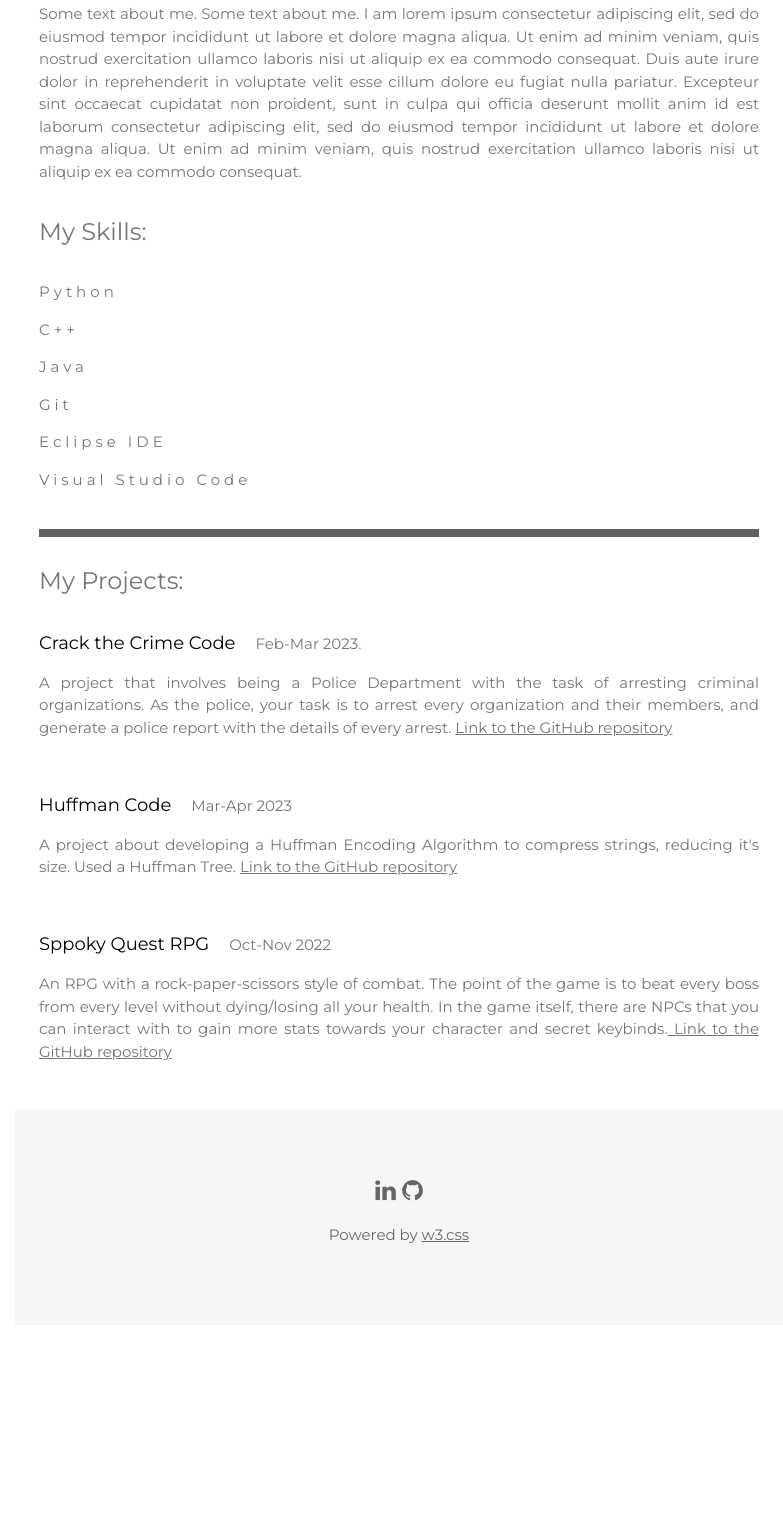
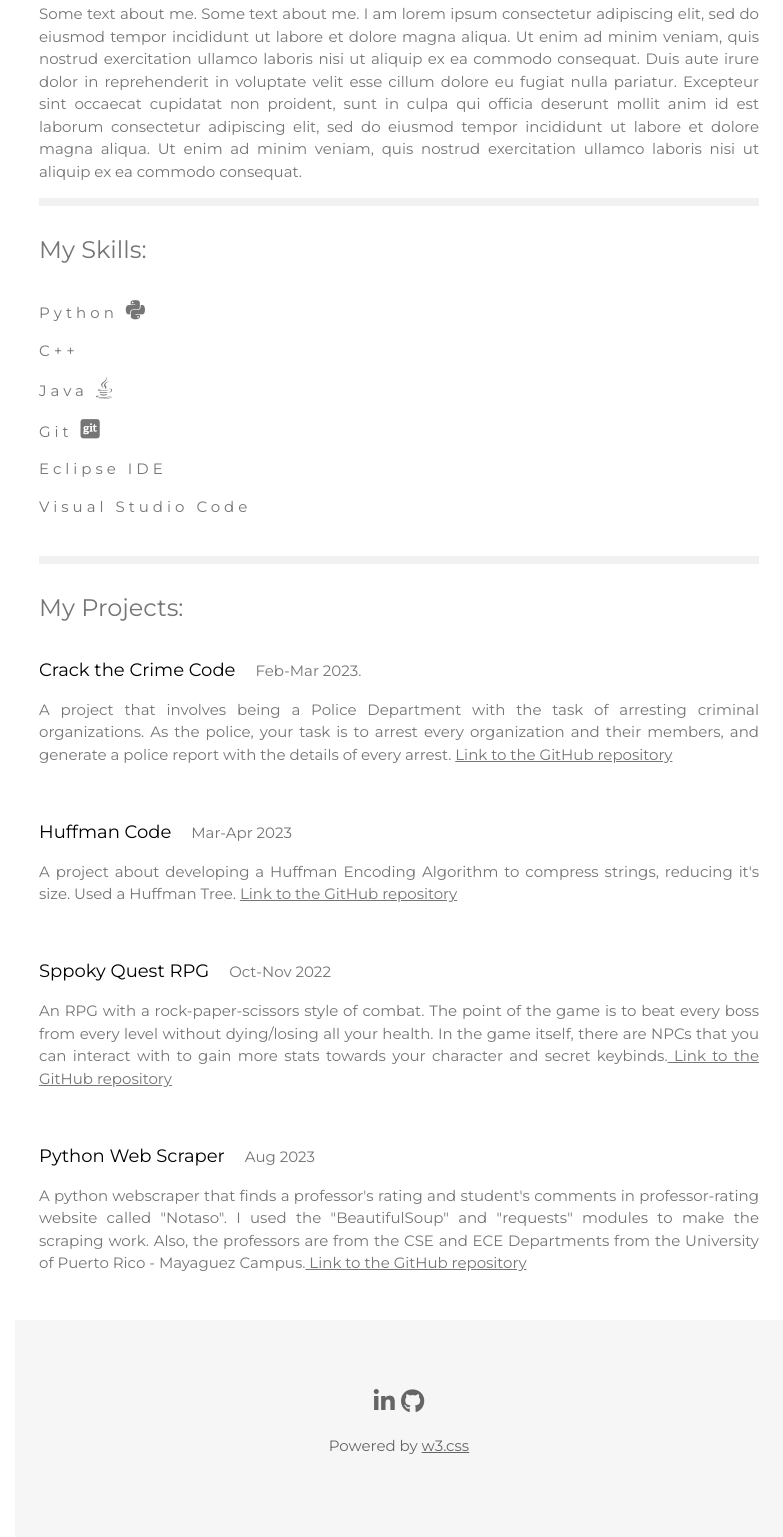
Before and after one commit to CaribbeanCool/Portfolio, a plain HTML site: page index.html in a window 1280 px wide. Shown: the part 486-2023 px from the top of the page, without its empty margins (497-1280 px from the left). Before the commit the page ends 1811 px from the top, so only its background shows below. Drawn offline with nearby package versions, Linux system fonts and the light colour scheme.

Commit message:
Added new segments + icons

```diff
--- a/index.html
+++ b/index.html
@@ -6,7 +6,10 @@
 <link rel="stylesheet" href="https://www.w3schools.com/w3css/4/w3.css">
 <link rel="stylesheet" href="https://fonts.googleapis.com/css?family=Montserrat">
 <link rel="stylesheet" href="https://cdnjs.cloudflare.com/ajax/libs/font-awesome/4.7.0/css/font-awesome.min.css">
+<script src="https://kit.fontawesome.com/8178c854ae.js" crossorigin="anonymous"></script>
 <link rel="stylesheet" href="style.css" type="text/css">
+<link rel=" icon" type="image/x-icon" href="favicon-32x32.png">
+
 <body>
 
     <!-- Sidebar with image -->
@@ -86,8 +89,14 @@
                 elit, sed do eiusmod tempor incididunt ut labore et dolore magna aliqua. Ut enim ad minim veniam, quis
                 nostrud exercitation ullamco laboris nisi ut aliquip ex ea commodo consequat.
             </p>
+
+            <!-- BAR TO VISUALLY SEPARATE THE CONTENTS -->
+            <div class="w3-light-grey">
+                <div class="w3-container w3-center w3-padding-small w3-light-gray" style="width:100%"></div>
+            </div>
+
             <h3 class="w3-padding-16">My Skills:</h3>
-            <p class="w3-wide">Python</p>
+            <p class="w3-wide">Python <i class="fab fa-python" style="font-size: 22px;"></i></p>
             <!-- <div class="w3-light-grey">
                 <div class="w3-container w3-center w3-padding-small w3-dark-grey" style="width:75%">75%</div>
             </div> -->
@@ -95,17 +104,20 @@
             <!-- <div class="w3-light-grey">
                 <div class="w3-container w3-center w3-padding-small w3-dark-grey" style="width:85%">85%</div>
             </div> -->
-            <p class="w3-wide">Java</p>
-            <p class="w3-wide">Git</p>
+            <p class="w3-wide">Java <i class="fa-brands fa-java" style="font-size: 22px;"></i></p>
+            <p class="w3-wide">Git <i class="fa fa-git-square" style="font-size: 22px;"></i></p>
             <p class="w3-wide">Eclipse IDE</p>
             <p class="w3-wide">Visual Studio Code</p>
             <!-- <div class="w3-light-grey">
                 <div class="w3-container w3-center w3-padding-small w3-dark-grey" style="width:80%">80%</div>
             </div> -->
             <br>
+
+            <!-- BAR TO VISUALLY SEPARATE THE CONTENTS -->
             <div class="w3-light-grey">
-                <div class="w3-container w3-center w3-padding-small w3-dark-grey" style="width:100%"></div>
+                <div class="w3-container w3-center w3-padding-small w3-light-gray" style="width:100%"></div>
             </div>
+
             <!-- <div class="w3-row w3-center w3-dark-grey w3-padding-16 w3-section">
                 <div class="w3-quarter w3-section">
                     <span class="w3-xlarge">14+</span><br>
@@ -152,6 +164,13 @@
                 level without dying/losing all your health. In the game itself, there are NPCs that you can
                 interact with to gain more stats towards your character and secret keybinds.<a
                     href="https://github.com/CaribbeanCool/Spooky_Quest" target="_blank"> Link to
+                    the GitHub repository</a></p><br>
+
+            <p><span class="w3-large w3-text-black w3-margin-right">Python Web Scraper</span> Aug 2023</p>
+            <p>A python webscraper that finds a professor's rating and student's comments in professor-rating website
+                called "Notaso". I used the "BeautifulSoup" and "requests" modules to make the scraping work. Also, the
+                professors are from the CSE and ECE Departments from the University of Puerto Rico - Mayaguez Campus.<a
+                    href="https://github.com/CaribbeanCool/Notaso_CIIC-ICOM_Professors" target="_blank"> Link to
                     the GitHub repository</a></p><br>
 
             <!-- Grid for pricing tables -->
```
